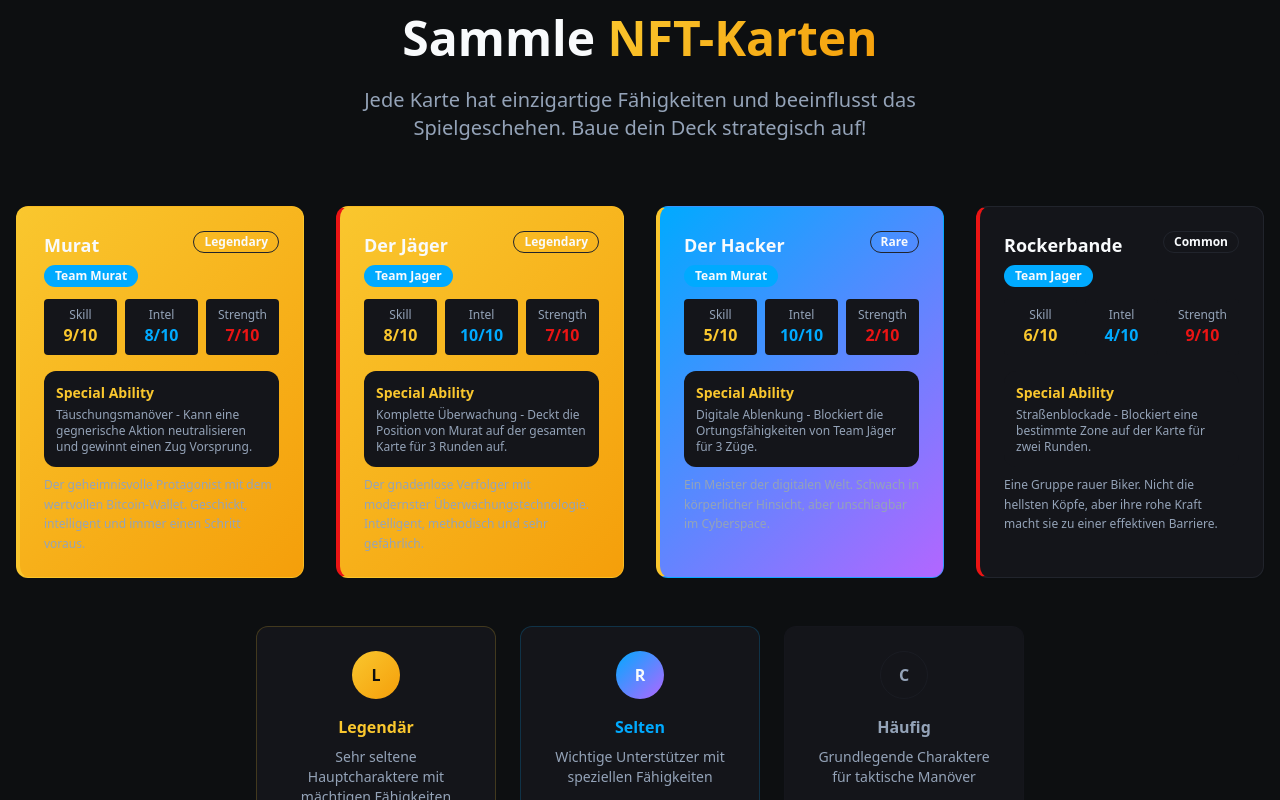
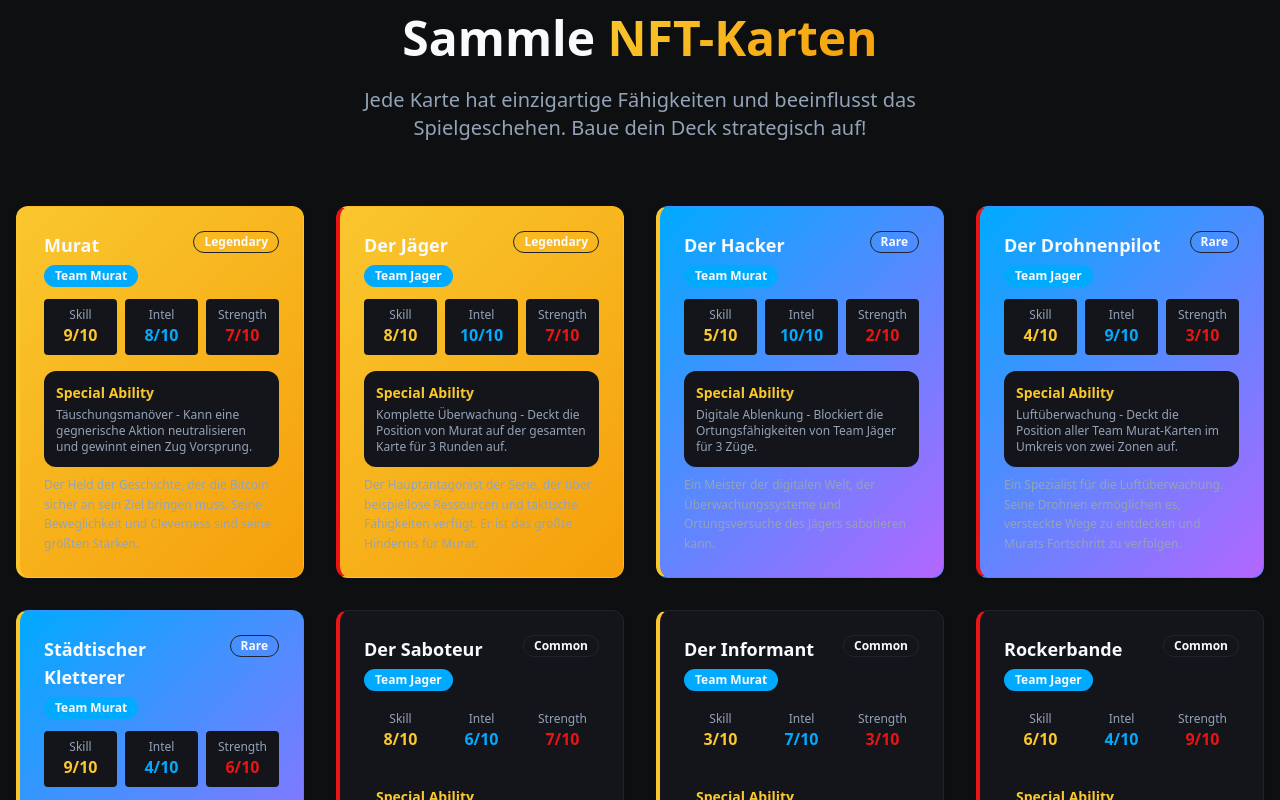
Before and after one commit to KryptoMuratLive/chase-for-crypto, a React (Vite) app: page / in a window 1280 px wide. Shown: the part 2000-2800 px from the top of the page. Built offline with nearby package versions, Linux system fonts and the light colour scheme.

Commit message:
Update NFT showcase on homepage
Update the NFT showcase on the homepage to reflect the full teams, as they are currently displayed correctly within the game.

```diff
--- a/src/components/CardShowcase.tsx
+++ b/src/components/CardShowcase.tsx
@@ -7,7 +7,7 @@ const sampleCards = [
     team: "murat" as const,
     stats: { skill: 9, intelligence: 8, strength: 7 },
     ability: "Täuschungsmanöver - Kann eine gegnerische Aktion neutralisieren und gewinnt einen Zug Vorsprung.",
-    description: "Der geheimnisvolle Protagonist mit dem wertvollen Bitcoin-Wallet. Geschickt, intelligent und immer einen Schritt voraus."
+    description: "Der Held der Geschichte, der die Bitcoin sicher an sein Ziel bringen muss. Seine Beweglichkeit und Cleverness sind seine größten Stärken."
   },
   {
     name: "Der Jäger",
@@ -15,7 +15,7 @@ const sampleCards = [
     team: "jager" as const,
     stats: { skill: 8, intelligence: 10, strength: 7 },
     ability: "Komplette Überwachung - Deckt die Position von Murat auf der gesamten Karte für 3 Runden auf.",
-    description: "Der gnadenlose Verfolger mit modernster Überwachungstechnologie. Intelligent, methodisch und sehr gefährlich."
+    description: "Der Hauptantagonist der Serie, der über beispiellose Ressourcen und taktische Fähigkeiten verfügt. Er ist das größte Hindernis für Murat."
   },
   {
     name: "Der Hacker",
@@ -23,7 +23,39 @@ const sampleCards = [
     team: "murat" as const,
     stats: { skill: 5, intelligence: 10, strength: 2 },
     ability: "Digitale Ablenkung - Blockiert die Ortungsfähigkeiten von Team Jäger für 3 Züge.",
-    description: "Ein Meister der digitalen Welt. Schwach in körperlicher Hinsicht, aber unschlagbar im Cyberspace."
+    description: "Ein Meister der digitalen Welt, der Überwachungssysteme und Ortungsversuche des Jägers sabotieren kann."
+  },
+  {
+    name: "Der Drohnenpilot",
+    rarity: "rare" as const,
+    team: "jager" as const,
+    stats: { skill: 4, intelligence: 9, strength: 3 },
+    ability: "Luftüberwachung - Deckt die Position aller Team Murat-Karten im Umkreis von zwei Zonen auf.",
+    description: "Ein Spezialist für die Luftüberwachung. Seine Drohnen ermöglichen es, versteckte Wege zu entdecken und Murats Fortschritt zu verfolgen."
+  },
+  {
+    name: "Städtischer Kletterer",
+    rarity: "rare" as const,
+    team: "murat" as const,
+    stats: { skill: 9, intelligence: 4, strength: 6 },
+    ability: "Parkour - Ignoriert eine Straßenblockade, die von Team Jäger platziert wurde.",
+    description: "Ein Athlet, der sich schnell durch urbane Landschaften bewegt und physische Hindernisse überwinden kann."
+  },
+  {
+    name: "Der Saboteur",
+    rarity: "common" as const,
+    team: "jager" as const,
+    stats: { skill: 8, intelligence: 6, strength: 7 },
+    ability: "Sprengfalle - Platziert eine Bombe auf dem Weg, die Murat dazu zwingt, 2 Runden lang zu pausieren.",
+    description: "Ein gefährlicher Experte für Sprengstoffe und Fallen, der mit seinen Fallen Murats Route unpassierbar machen kann."
+  },
+  {
+    name: "Der Informant",
+    rarity: "common" as const,
+    team: "murat" as const,
+    stats: { skill: 3, intelligence: 7, strength: 3 },
+    ability: "Versteckter Hinweis - Findet einen geheimen Pfad auf der Karte, der Murats Bewegung zum nächsten Checkpoint beschleunigt.",
+    description: "Ein Unterstützer aus der Community, der im Verborgenen agiert und wichtige Informationen überbringt."
   },
   {
     name: "Rockerbande",
@@ -31,7 +63,7 @@ const sampleCards = [
     team: "jager" as const,
     stats: { skill: 6, intelligence: 4, strength: 9 },
     ability: "Straßenblockade - Blockiert eine bestimmte Zone auf der Karte für zwei Runden.",
-    description: "Eine Gruppe rauer Biker. Nicht die hellsten Köpfe, aber ihre rohe Kraft macht sie zu einer effektiven Barriere."
+    description: "Eine Gruppe rauer Biker, die für den Jäger arbeiten. Ihre rohe Kraft macht sie zu einer effektiven physischen Barriere."
   }
 ];
 
```
